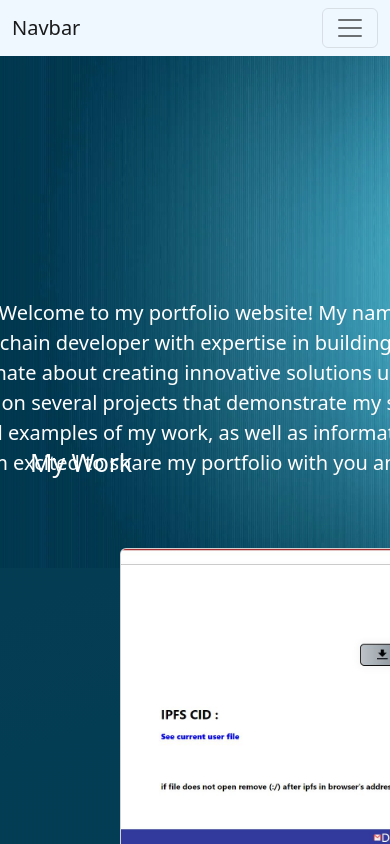
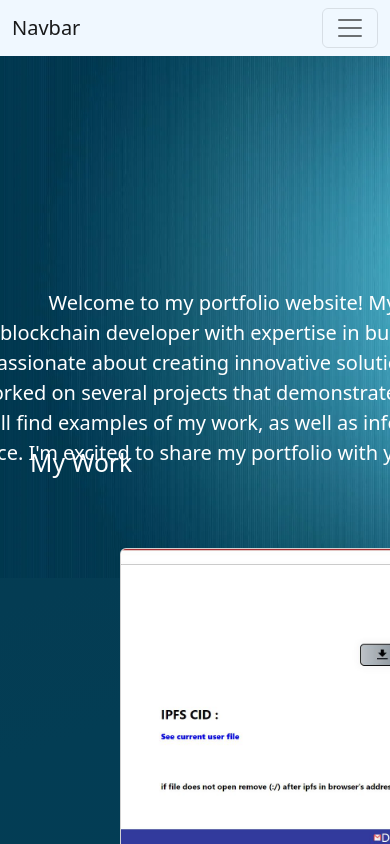
Before and after one commit to placeparks/portfolio, a Next.js app: page / in a window 390 px wide. Shown: the top 844 px of the page. Built offline with nearby package versions, Linux system fonts and the light colour scheme.

Commit message:
Update globals.css

```diff
--- a/styles/globals.css
+++ b/styles/globals.css
@@ -99,10 +99,10 @@ Width:1000px;
 
   }
   .welcome-note{
-    margin-top: -270px;
+    margin-top: -290px;
     color: white;
     font-size: 20px;
-    margin-left: 200px;
+    margin-left: 300px;
     text-align: center;
   }
 
```
